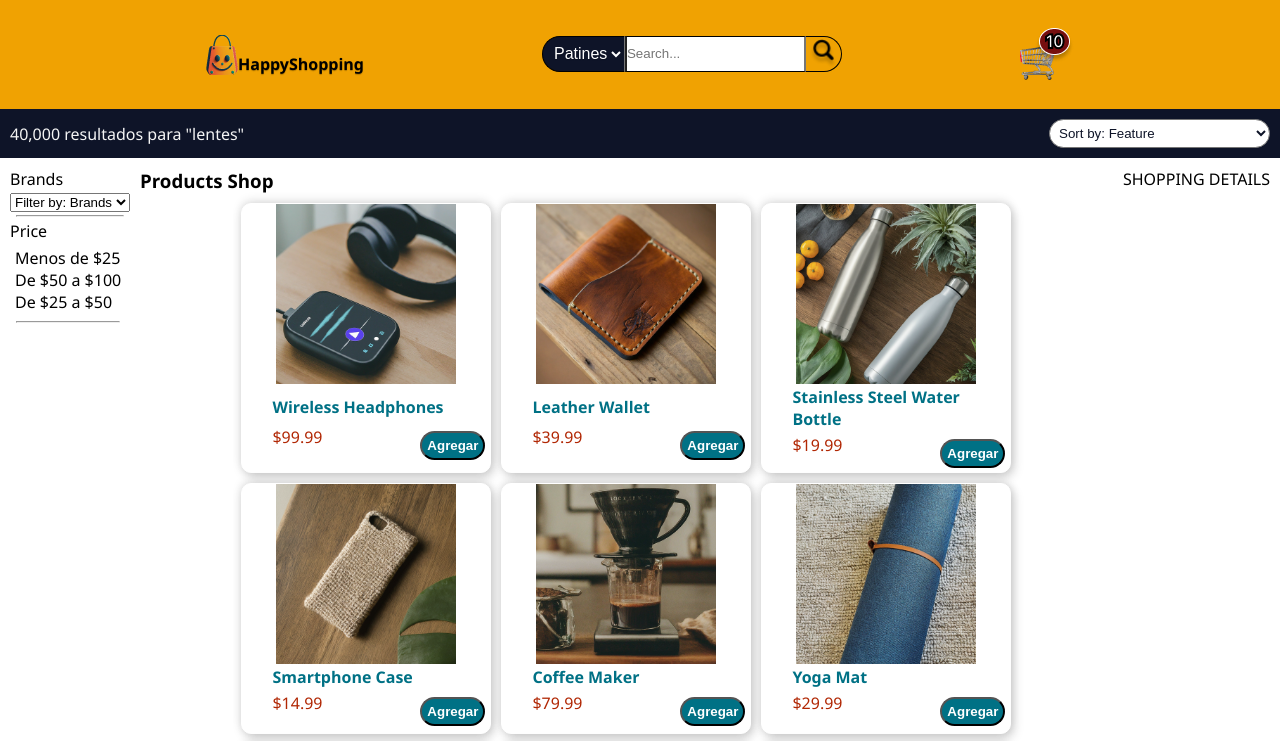
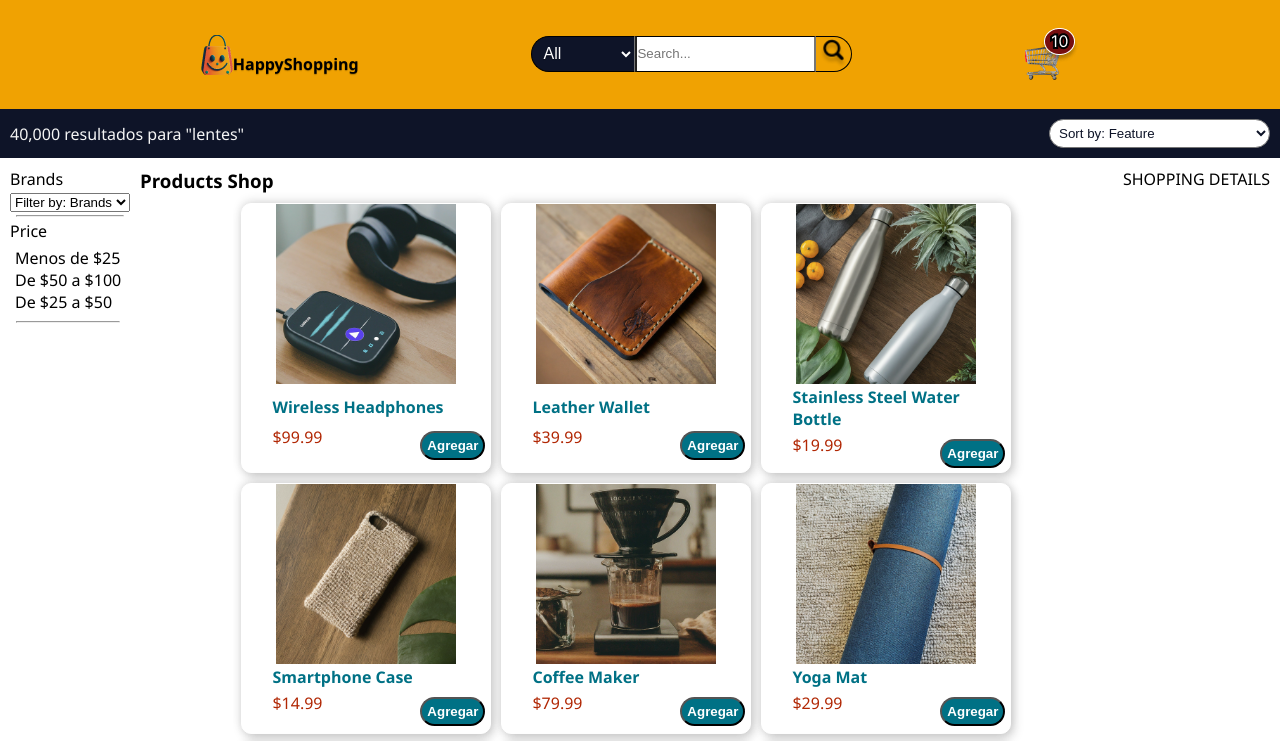
Before and after one commit to ReinisEspinal/terceraEntrega-JS-ReinisEspinal-, a plain HTML site: page index.html in a window 1280 px wide. Shown: the top 741 px of the page. Drawn offline with Linux system fonts and the light colour scheme.

Commit message:
ADD SELECT TAG ID
ADD SELECT TAG ID IN ORDER TO BY RENDER

```diff
--- a/index.html
+++ b/index.html
@@ -18,11 +18,17 @@
           <!--END LOGO-->
 
           <article class="nav-container-filter">
-            <select class="nav-container-filter-left" title="Buscar en">
-              <option selected="selected" value="patines">Patines</option>
+            <select
+              id="categorySelect"
+              class="nav-container-filter-left select"
+              title="Buscar en"
+            >
+              <!-- <option id="optionDeault" class="optionSelect" selected="selected" value="patines">Patines</option>
+             -->
             </select>
 
             <input
+              id="navSearchFilter"
               type="search"
               class="nav-container-filter-search"
               placeholder="Search..."
```
